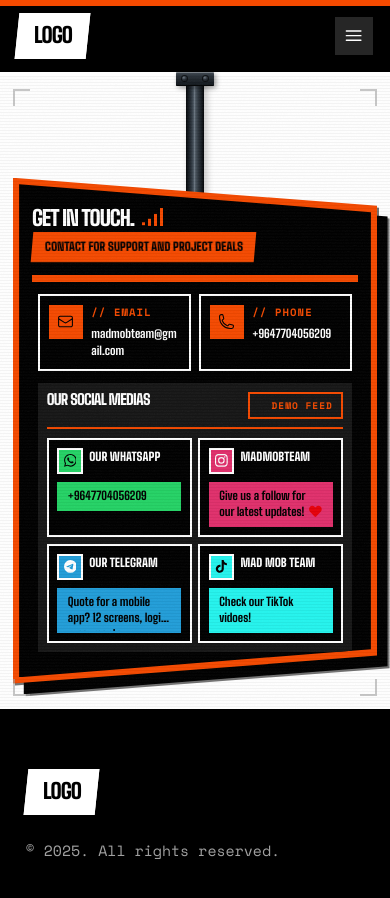
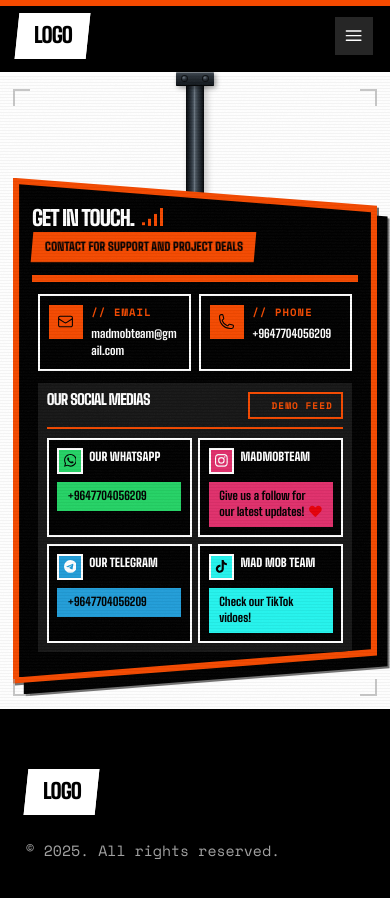
Before and after one commit to wartwoss/MadMobTeamWeb, a Next.js app: page /en/contact in a window 390 px wide. Shown: the top 898 px of the page. Built offline with nearby package versions, Linux system fonts and the light colour scheme.

Commit message:
Show phone number on Telegram contact card

```diff
--- a/app/components/ContactFunnel.tsx
+++ b/app/components/ContactFunnel.tsx
@@ -97,7 +97,7 @@
       key: "telegram",
       icon: ICONS.telegram,
       name: "Our Telegram",
-      text: t("social.m4"),
+      text: t("values.phone"),
       color: "#229ED9",
       fg: "#fff",
       chat: true,
@@ -155,7 +155,7 @@
                 <div className="mt-3 h-1.5 w-full bg-orange-600" />
 
                 <div className="mx-1.5 mt-3 grid grid-cols-2 gap-2 sm:mx-2 sm:mt-4 sm:gap-2.5">
-                  {cards.map((card, index) => {
+                  {cards.map((card) => {
                     const Icon = card.icon;
                     const body = (
                       <>
```
